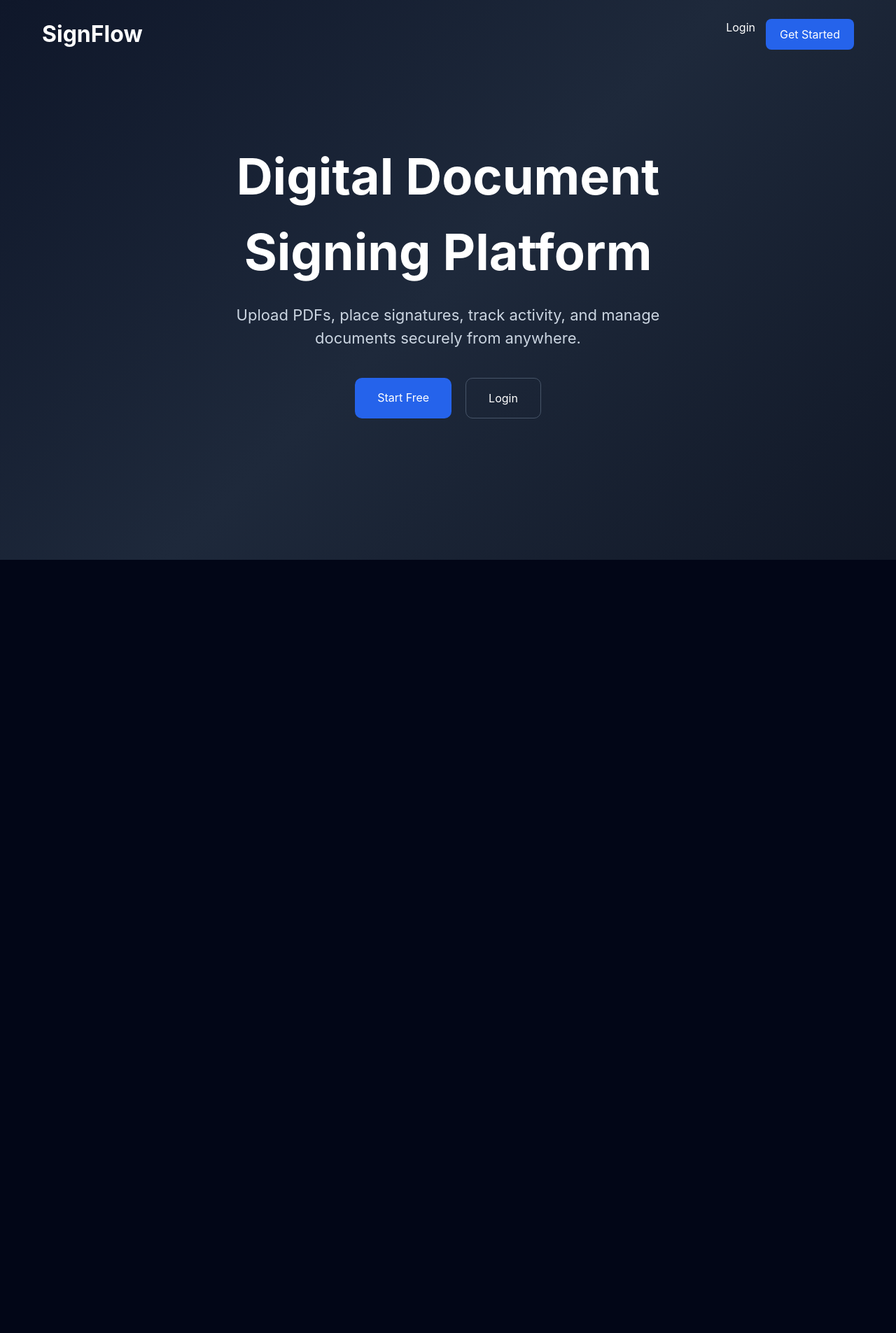
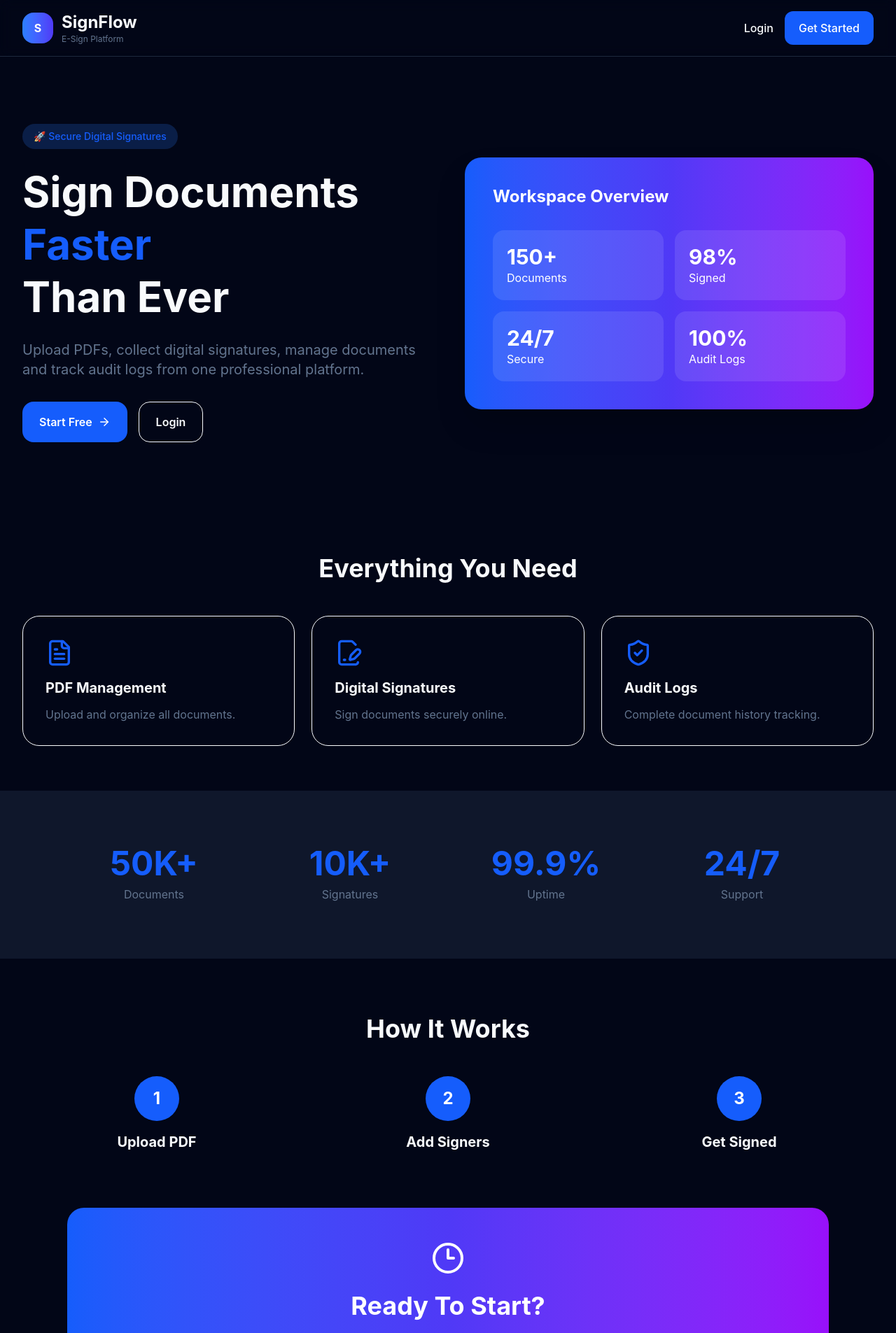
Before and after one commit to Kesarkarale/signflow, a Next.js app: page / in a window 1280 px wide. Shown: the top 1905 px of the page at 70% size. Before the commit the page ends 800 px from the top, so only its background shows below. Built offline with nearby package versions, Linux system fonts and the light colour scheme.

Commit message:
Update page.tsx

```diff
--- a/src/app/page.tsx
+++ b/src/app/page.tsx
@@ -1,120 +1,324 @@
 import Link from "next/link";
+import {
+  FileSignature,
+  ShieldCheck,
+  Clock3,
+  FileText,
+  ArrowRight,
+} from "lucide-react";
 
 export default function HomePage() {
   return (
-    <div
-      style={{
-        minHeight: "100vh",
-        background:
-          "linear-gradient(135deg,#0f172a 0%,#1e293b 50%,#111827 100%)",
-        color: "white",
-      }}
-    >
-      <nav
-        style={{
-          display: "flex",
-          justifyContent: "space-between",
-          padding: "25px 60px",
-          alignItems: "center",
-        }}
-      >
-        <h2 style={{ fontSize: "32px", fontWeight: "bold" }}>
+    <div className="min-h-screen bg-background text-foreground">
+
+      {/* Navbar */}
+
+      <nav className="border-b border-slate-200 dark:border-slate-800 backdrop-blur sticky top-0 z-50 bg-background/80">
+        <div className="max-w-7xl mx-auto px-8 h-20 flex items-center justify-between">
+
+          <div className="flex items-center gap-3">
+            <div className="h-11 w-11 rounded-2xl bg-gradient-to-r from-blue-500 to-indigo-600 flex items-center justify-center text-white font-bold">
+              S
+            </div>
+
+            <div>
+              <h1 className="font-bold text-2xl">
                 SignFlow
-        </h2>
+              </h1>
 
-        <div style={{ display: "flex", gap: "15px" }}>
+              <p className="text-xs text-slate-500">
+                E-Sign Platform
+              </p>
+            </div>
+          </div>
+
+          <div className="flex items-center gap-4">
+
             <Link
               href="/login"
-            style={{
-              color: "white",
-              textDecoration: "none",
-            }}
+              className="font-medium hover:text-blue-600"
             >
               Login
             </Link>
 
             <Link
               href="/register"
-            style={{
-              background: "#2563eb",
-              padding: "10px 20px",
-              borderRadius: "8px",
-              color: "white",
-              textDecoration: "none",
-            }}
+              className="bg-blue-600 hover:bg-blue-700 text-white px-5 py-3 rounded-xl font-medium"
             >
               Get Started
             </Link>
+
+          </div>
+
         </div>
       </nav>
 
-      <div
-        style={{
-          maxWidth: "1200px",
-          margin: "0 auto",
-          padding: "100px 20px",
-          textAlign: "center",
-        }}
-      >
-        <h1
-          style={{
-            fontSize: "72px",
-            fontWeight: "bold",
-            marginBottom: "20px",
-          }}
-        >
-          Digital Document
+      {/* Hero */}
+
+      <section className="max-w-7xl mx-auto px-8 py-24">
+
+        <div className="grid lg:grid-cols-2 gap-12 items-center">
+
+          <div>
+
+            <span className="inline-flex items-center gap-2 px-4 py-2 rounded-full bg-blue-100 dark:bg-blue-500/20 text-blue-600 text-sm font-medium">
+              🚀 Secure Digital Signatures
+            </span>
+
+            <h1 className="text-6xl font-bold mt-6 leading-tight">
+              Sign Documents
+              <span className="text-blue-600">
+                {" "}Faster
+              </span>
               <br />
-          Signing Platform
+              Than Ever
             </h1>
 
-        <p
-          style={{
-            fontSize: "22px",
-            color: "#cbd5e1",
-            maxWidth: "700px",
-            margin: "0 auto",
-          }}
-        >
-          Upload PDFs, place signatures, track activity,
-          and manage documents securely from anywhere.
+            <p className="text-xl text-slate-500 mt-6 max-w-xl">
+              Upload PDFs, collect digital signatures,
+              manage documents and track audit logs
+              from one professional platform.
             </p>
 
-        <div
-          style={{
-            marginTop: "40px",
-            display: "flex",
-            gap: "20px",
-            justifyContent: "center",
-          }}
-        >
+            <div className="flex gap-4 mt-8">
+
               <Link
                 href="/register"
-            style={{
-              background: "#2563eb",
-              color: "white",
-              padding: "16px 32px",
-              borderRadius: "10px",
-              textDecoration: "none",
-            }}
+                className="bg-blue-600 hover:bg-blue-700 text-white px-6 py-4 rounded-2xl font-semibold flex items-center gap-2"
               >
                 Start Free
+                <ArrowRight size={18} />
               </Link>
 
               <Link
                 href="/login"
-            style={{
-              border: "1px solid #475569",
-              color: "white",
-              padding: "16px 32px",
-              borderRadius: "10px",
-              textDecoration: "none",
-            }}
+                className="border px-6 py-4 rounded-2xl font-semibold"
               >
                 Login
               </Link>
+
             </div>
+
           </div>
+
+          <div>
+
+            <div className="bg-gradient-to-r from-blue-600 via-indigo-600 to-purple-600 rounded-3xl p-10 text-white shadow-2xl">
+
+              <h3 className="text-2xl font-bold">
+                Workspace Overview
+              </h3>
+
+              <div className="grid grid-cols-2 gap-4 mt-8">
+
+                <div className="bg-white/10 rounded-2xl p-5">
+                  <h4 className="text-3xl font-bold">
+                    150+
+                  </h4>
+                  <p>Documents</p>
+                </div>
+
+                <div className="bg-white/10 rounded-2xl p-5">
+                  <h4 className="text-3xl font-bold">
+                    98%
+                  </h4>
+                  <p>Signed</p>
+                </div>
+
+                <div className="bg-white/10 rounded-2xl p-5">
+                  <h4 className="text-3xl font-bold">
+                    24/7
+                  </h4>
+                  <p>Secure</p>
+                </div>
+
+                <div className="bg-white/10 rounded-2xl p-5">
+                  <h4 className="text-3xl font-bold">
+                    100%
+                  </h4>
+                  <p>Audit Logs</p>
+                </div>
+
+              </div>
+
+            </div>
+
+          </div>
+
+        </div>
+
+      </section>
+
+      {/* Features */}
+
+      <section className="max-w-7xl mx-auto px-8 py-16">
+
+        <h2 className="text-4xl font-bold text-center mb-12">
+          Everything You Need
+        </h2>
+
+        <div className="grid md:grid-cols-3 gap-6">
+
+          <div className="border rounded-3xl p-8 hover:shadow-xl transition">
+            <FileText
+              size={40}
+              className="text-blue-600 mb-4"
+            />
+            <h3 className="text-xl font-bold">
+              PDF Management
+            </h3>
+            <p className="text-slate-500 mt-3">
+              Upload and organize all documents.
+            </p>
+          </div>
+
+          <div className="border rounded-3xl p-8 hover:shadow-xl transition">
+            <FileSignature
+              size={40}
+              className="text-blue-600 mb-4"
+            />
+            <h3 className="text-xl font-bold">
+              Digital Signatures
+            </h3>
+            <p className="text-slate-500 mt-3">
+              Sign documents securely online.
+            </p>
+          </div>
+
+          <div className="border rounded-3xl p-8 hover:shadow-xl transition">
+            <ShieldCheck
+              size={40}
+              className="text-blue-600 mb-4"
+            />
+            <h3 className="text-xl font-bold">
+              Audit Logs
+            </h3>
+            <p className="text-slate-500 mt-3">
+              Complete document history tracking.
+            </p>
+          </div>
+
+        </div>
+
+      </section>
+
+      {/* Stats */}
+
+      <section className="py-20 bg-slate-100 dark:bg-slate-900">
+
+        <div className="max-w-6xl mx-auto px-8 grid md:grid-cols-4 gap-8 text-center">
+
+          <div>
+            <h3 className="text-5xl font-bold text-blue-600">
+              50K+
+            </h3>
+            <p className="mt-2 text-slate-500">
+              Documents
+            </p>
+          </div>
+
+          <div>
+            <h3 className="text-5xl font-bold text-blue-600">
+              10K+
+            </h3>
+            <p className="mt-2 text-slate-500">
+              Signatures
+            </p>
+          </div>
+
+          <div>
+            <h3 className="text-5xl font-bold text-blue-600">
+              99.9%
+            </h3>
+            <p className="mt-2 text-slate-500">
+              Uptime
+            </p>
+          </div>
+
+          <div>
+            <h3 className="text-5xl font-bold text-blue-600">
+              24/7
+            </h3>
+            <p className="mt-2 text-slate-500">
+              Support
+            </p>
+          </div>
+
+        </div>
+
+      </section>
+
+      {/* How It Works */}
+
+      <section className="max-w-7xl mx-auto px-8 py-20">
+
+        <h2 className="text-4xl font-bold text-center mb-12">
+          How It Works
+        </h2>
+
+        <div className="grid md:grid-cols-3 gap-8">
+
+          <div className="text-center">
+            <div className="h-16 w-16 bg-blue-600 text-white rounded-full flex items-center justify-center mx-auto text-2xl font-bold">
+              1
+            </div>
+            <h3 className="text-xl font-bold mt-4">
+              Upload PDF
+            </h3>
+          </div>
+
+          <div className="text-center">
+            <div className="h-16 w-16 bg-blue-600 text-white rounded-full flex items-center justify-center mx-auto text-2xl font-bold">
+              2
+            </div>
+            <h3 className="text-xl font-bold mt-4">
+              Add Signers
+            </h3>
+          </div>
+
+          <div className="text-center">
+            <div className="h-16 w-16 bg-blue-600 text-white rounded-full flex items-center justify-center mx-auto text-2xl font-bold">
+              3
+            </div>
+            <h3 className="text-xl font-bold mt-4">
+              Get Signed
+            </h3>
+          </div>
+
+        </div>
+
+      </section>
+
+      {/* CTA */}
+
+      <section className="max-w-6xl mx-auto px-8 pb-20">
+
+        <div className="bg-gradient-to-r from-blue-600 via-indigo-600 to-purple-600 rounded-3xl p-12 text-center text-white">
+
+          <Clock3
+            size={48}
+            className="mx-auto mb-6"
+          />
+
+          <h2 className="text-4xl font-bold">
+            Ready To Start?
+          </h2>
+
+          <p className="mt-4 text-blue-100">
+            Create your SignFlow account today.
+          </p>
+
+          <Link
+            href="/register"
+            className="inline-block mt-8 bg-white text-slate-900 px-8 py-4 rounded-2xl font-bold"
+          >
+            Create Account
+          </Link>
+
+        </div>
+
+      </section>
+
     </div>
   );
 }
```
Lines whose indentation alone changed are shown as unchanged.
